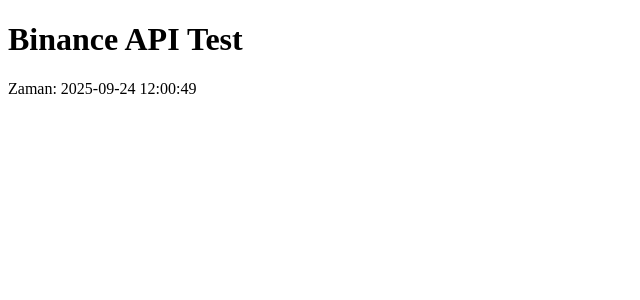
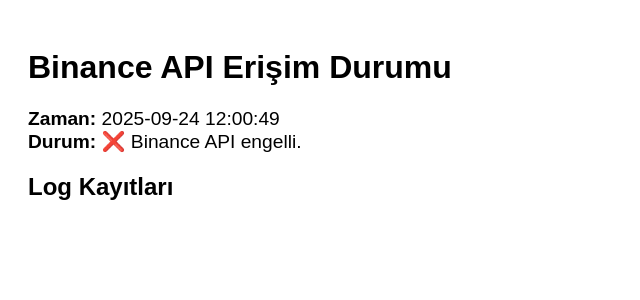
Before and after one commit to ahmetkorkmaz27/Denemeler, a FastAPI app: page / in a window 1280 px wide. Shown: the top 300 px of the page, without its empty margins (0-640 px from the left). Run offline with FastAPI, Linux system fonts and the light colour scheme; data that the repository does not hold is empty.

Commit message:
Update index.html

```diff
--- a/templates/index.html
+++ b/templates/index.html
@@ -1,12 +1,26 @@
 <!DOCTYPE html>
 <html>
-<head><title>Binance Test</title></head>
+<head>
+  <meta charset="UTF-8">
+  <title>Binance API Test</title>
+  <style>
+    body { font-family: Arial, sans-serif; padding: 20px; }
+    .status { font-size: 1.2em; margin-bottom: 20px; }
+    .log-entry { margin-bottom: 5px; }
+  </style>
+</head>
 <body>
-  <h1>Binance API Test</h1>
-  <p>Zaman: {{ timestamp }}</p>
+  <h1>Binance API Erişim Durumu</h1>
+
+  <div class="status">
+    <strong>Zaman:</strong> {{ timestamp }}<br>
+    <strong>Durum:</strong> {{ binance_status }}
+  </div>
+
+  <h2>Log Kayıtları</h2>
   <ul>
     {% for item in data %}
-      <li>{{ item }}</li>
+      <li class="log-entry">{{ item }}</li>
     {% endfor %}
   </ul>
 </body>
```
